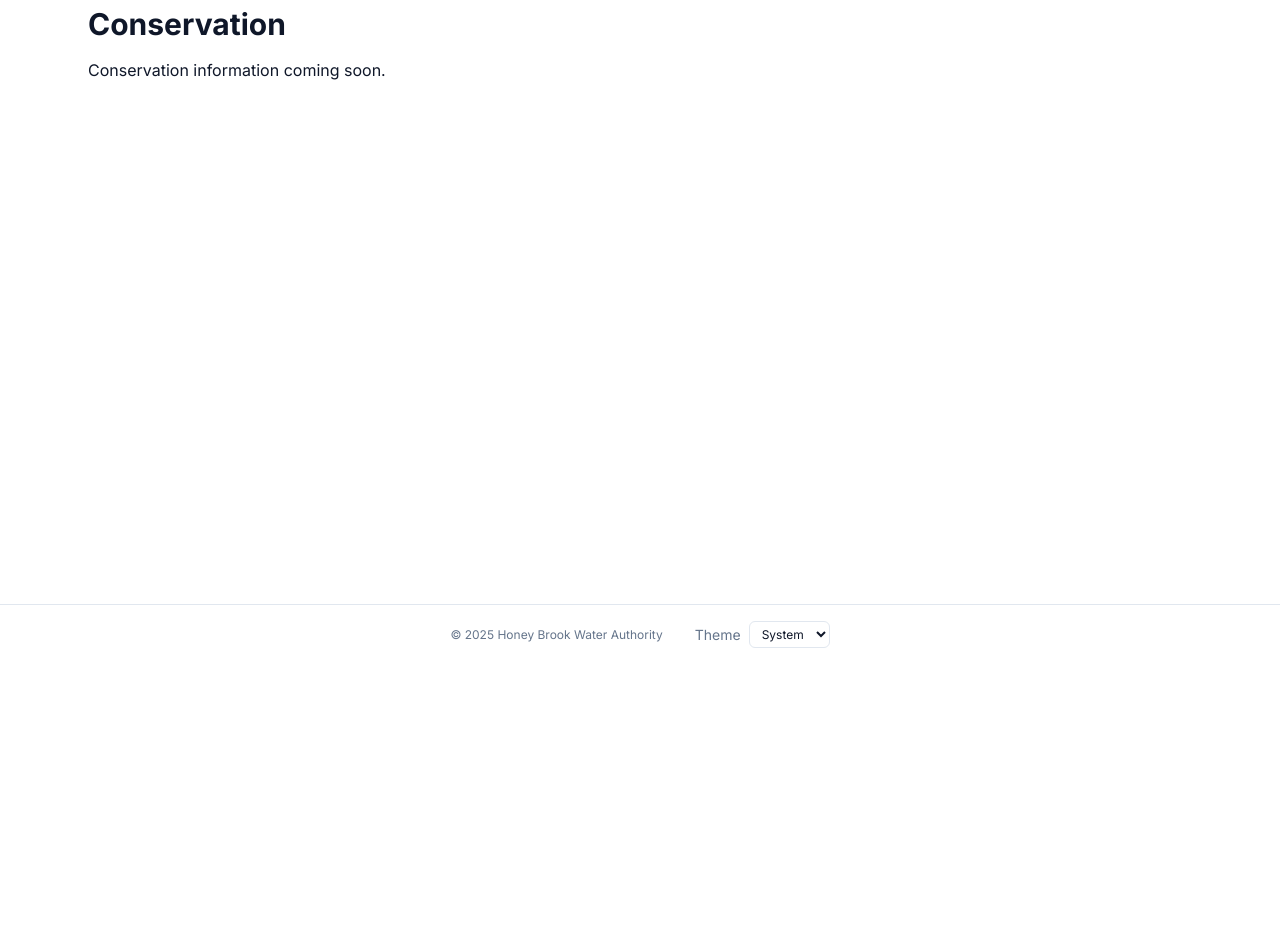
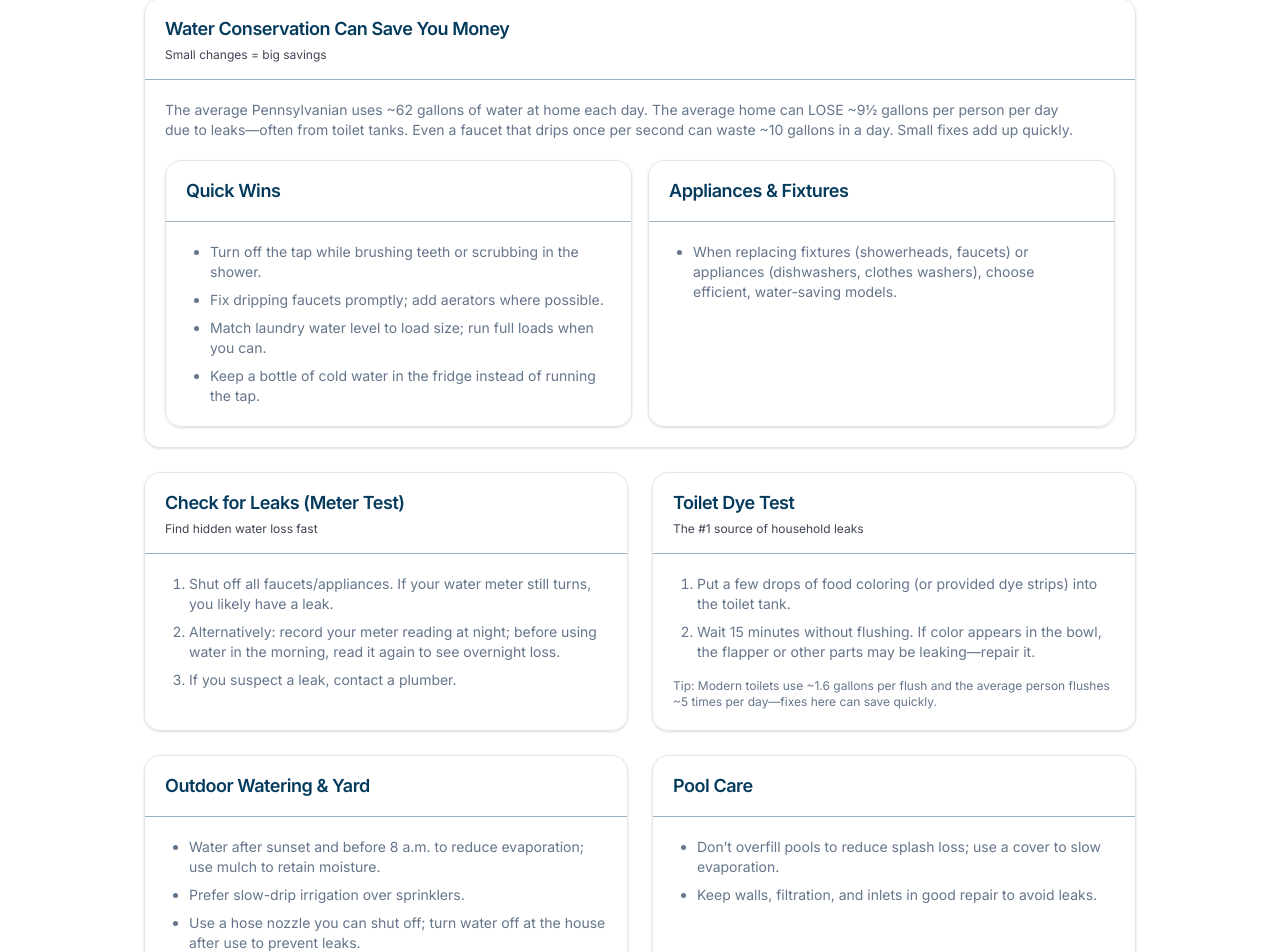
Before and after one commit to jrock2004/hbwa-website, a React (Vite) app: page /conservation in a window 1280 px wide. Shown: the part 136-1088 px from the top of the page. Before the commit the page ends 800 px from the top, so only its background shows below. Built offline with nearby package versions, Linux system fonts and the light colour scheme.

Commit message:
adding conservation page

```diff
--- a/src/pages/Conservation.tsx
+++ b/src/pages/Conservation.tsx
@@ -1,8 +1,179 @@
-export default function Conservation() {
+import { Card } from "@/components/ui/Card";
+import { useSiteConfig } from "@/hooks/useSiteConfig";
+
+type Tip = string;
+
+function TipsList({ items }: { items: Tip[] }) {
   return (
-    <main className="container-page py-10">
-      <h1 className="mb-4 text-3xl font-bold">Conservation</h1>
-      <p>Conservation information coming soon.</p>
-    </main>
+    <ul className="text-muted-foreground list-disc space-y-2 pl-6 text-sm">
+      {items.map((t) => (
+        <li key={t}>{t}</li>
+      ))}
+    </ul>
   );
 }
+
+function StepsList({ steps }: { steps: string[] }) {
+  return (
+    <ol className="text-muted-foreground list-decimal space-y-2 pl-6 text-sm">
+      {steps.map((s, i) => (
+        <li key={`${i}-${s.slice(0, 10)}`}>{s}</li>
+      ))}
+    </ol>
+  );
+}
+
+export default function Conservation() {
+  const { data: siteConfig } = useSiteConfig();
+
+  // --- Content pulled and lightly edited from the legacy page ---
+  const intro = {
+    title: "Water Conservation Can Save You Money",
+    blurb:
+      "The average Pennsylvanian uses ~62 gallons of water at home each day. The average home can LOSE ~9½ gallons per person per day due to leaks—often from toilet tanks. Even a faucet that drips once per second can waste ~10 gallons in a day. Small fixes add up quickly.",
+  };
+
+  const quickWins: Tip[] = [
+    "Turn off the tap while brushing teeth or scrubbing in the shower.",
+    "Fix dripping faucets promptly; add aerators where possible.",
+    "Match laundry water level to load size; run full loads when you can.",
+    "Keep a bottle of cold water in the fridge instead of running the tap.",
+  ];
+
+  const leakChecks = [
+    "Shut off all faucets/appliances. If your water meter still turns, you likely have a leak.",
+    "Alternatively: record your meter reading at night; before using water in the morning, read it again to see overnight loss.",
+    "If you suspect a leak, contact a plumber.",
+  ];
+
+  const toiletDyeTest = [
+    "Put a few drops of food coloring (or provided dye strips) into the toilet tank.",
+    "Wait 15 minutes without flushing. If color appears in the bowl, the flapper or other parts may be leaking—repair it.",
+  ];
+
+  const outdoorUse: Tip[] = [
+    "Water after sunset and before 8 a.m. to reduce evaporation; use mulch to retain moisture.",
+    "Prefer slow-drip irrigation over sprinklers.",
+    "Use a hose nozzle you can shut off; turn water off at the house after use to prevent leaks.",
+    "Consider a rain barrel under a downspout for watering plants and washing vehicles.",
+    "Use a commercial car wash that recycles water when possible.",
+  ];
+
+  const appliances: Tip[] = [
+    "When replacing fixtures (showerheads, faucets) or appliances (dishwashers, clothes washers), choose efficient, water-saving models.",
+  ];
+
+  const poolCare: Tip[] = [
+    "Don’t overfill pools to reduce splash loss; use a cover to slow evaporation.",
+    "Keep walls, filtration, and inlets in good repair to avoid leaks.",
+  ];
+
+  const kitchenLaundry: Tip[] = [
+    "For hand-washing dishes, use a wash basin and a rinse basin rather than running water continuously.",
+    "Check dishwasher and laundry hose connections for leaks and repair/replace if needed.",
+    "Pre-soak heavily soiled items; use detergent sparingly.",
+  ];
+
+  const resources = [
+    {
+      label: "Estimating Water Use and Savings in Your Home",
+      href: "/docs/Water%20Audit%20Fact%20Sheet.pdf",
+    },
+    { label: "Household Water Conservation", href: "/docs/household-water.pdf" },
+  ];
+
+  return (
+    <div className="mx-auto max-w-5xl space-y-6 px-4 py-8">
+      {/* Intro */}
+      <Card title={intro.title} subtitle="Small changes = big savings">
+        <div className="space-y-5 p-5">
+          <p className="text-muted-foreground text-sm text-balance">{intro.blurb}</p>
+          <div className="grid grid-cols-1 gap-4 sm:grid-cols-2">
+            <Card title="Quick Wins">
+              <div className="p-5">
+                <TipsList items={quickWins} />
+              </div>
+            </Card>
+            <Card title="Appliances & Fixtures">
+              <div className="p-5">
+                <TipsList items={appliances} />
+              </div>
+            </Card>
+          </div>
+        </div>
+      </Card>
+
+      {/* Check for leaks */}
+      <div className="grid grid-cols-1 gap-6 lg:grid-cols-2">
+        <Card title="Check for Leaks (Meter Test)" subtitle="Find hidden water loss fast">
+          <div className="p-5">
+            <StepsList steps={leakChecks} />
+          </div>
+        </Card>
+
+        <Card title="Toilet Dye Test" subtitle="The #1 source of household leaks">
+          <div className="p-5">
+            <StepsList steps={toiletDyeTest} />
+            <p className="text-muted-foreground mt-4 text-xs">
+              Tip: Modern toilets use ~1.6 gallons per flush and the average person flushes ~5 times
+              per day—fixes here can save quickly.
+            </p>
+          </div>
+        </Card>
+      </div>
+
+      {/* Outdoor & Pools */}
+      <div className="grid grid-cols-1 gap-6 lg:grid-cols-2">
+        <Card title="Outdoor Watering & Yard">
+          <div className="p-5">
+            <TipsList items={outdoorUse} />
+          </div>
+        </Card>
+
+        <Card title="Pool Care">
+          <div className="p-5">
+            <TipsList items={poolCare} />
+          </div>
+        </Card>
+      </div>
+
+      {/* Kitchen & Laundry */}
+      <Card title="Kitchen & Laundry">
+        <div className="p-5">
+          <TipsList items={kitchenLaundry} />
+        </div>
+      </Card>
+
+      {/* Resources */}
+      <Card title="Resources & Downloads" subtitle="Guides you can print and share">
+        <div className="p-5">
+          <ul className="space-y-2 text-sm">
+            {resources.map((r) => (
+              <li key={r.href}>
+                <a
+                  className="underline underline-offset-2 hover:no-underline"
+                  href={r.href}
+                  target="_blank"
+                  rel="noreferrer"
+                >
+                  {r.label}
+                </a>
+              </li>
+            ))}
+          </ul>
+        </div>
+      </Card>
+
+      {/* Contact */}
+      <Card title="Questions? We’re here to help.">
+        <div className="p-5">
+          <p className="text-muted-foreground text-sm">
+            Honey Brook is fortunate to have an abundant, reasonably priced water supply. Let’s
+            conserve our wonderful water. If you have questions, please contact us.
+          </p>
+          <p className="mt-2 text-sm font-medium">Call: {siteConfig?.contact.phone}</p>
+        </div>
+      </Card>
+    </div>
+  );
+}
```
